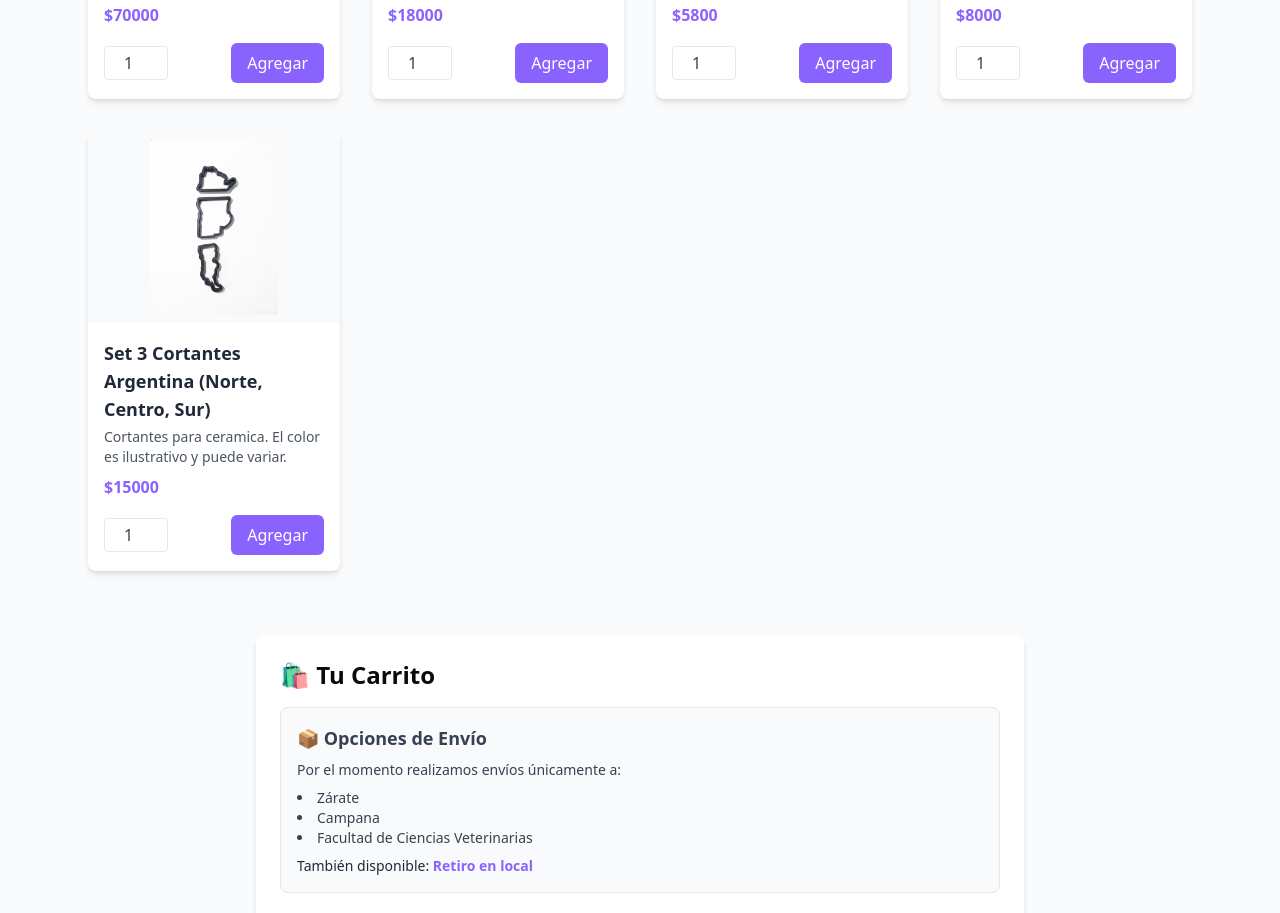
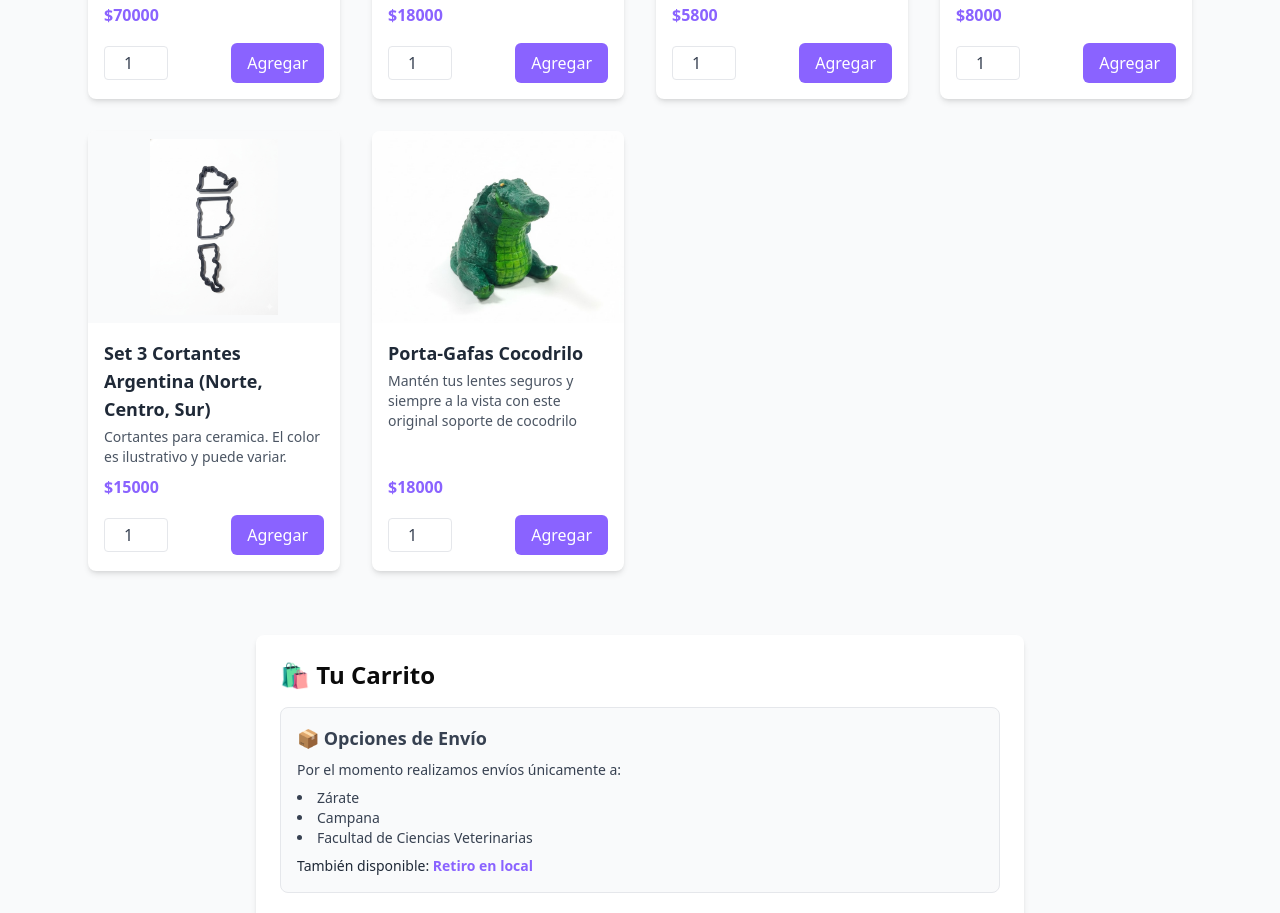
Before and after one commit to lionelc39/print3dn, a React (Vite) app: page / in a window 1280 px wide. Shown: the part 2820-3733 px from the top of the page. Built offline with nearby package versions, Linux system fonts and the light colour scheme.

Commit message:
Update Catalogo.jsx

```diff
--- a/src/Catalogo.jsx
+++ b/src/Catalogo.jsx
@@ -39,7 +39,14 @@ const Catalogo = () => {
       precio: 15000,
       imagen: "/images/gallery-9.jpg",
     },
-  ];
+  {
+    id: 6,
+    nombre: "Porta-Gafas Cocodrilo",
+    descripcion: "Mantén tus lentes seguros y siempre a la vista con este original soporte de cocodrilo",
+    precio: 18000,  // ← Precio en pesos (sin puntos ni comas)
+    imagen: "/images/gallery-10.jpg",  // ← Ruta de la imagen
+  },
+];
 
   // Estado del carrito
   const [carrito, setCarrito] = useState([]);
```
